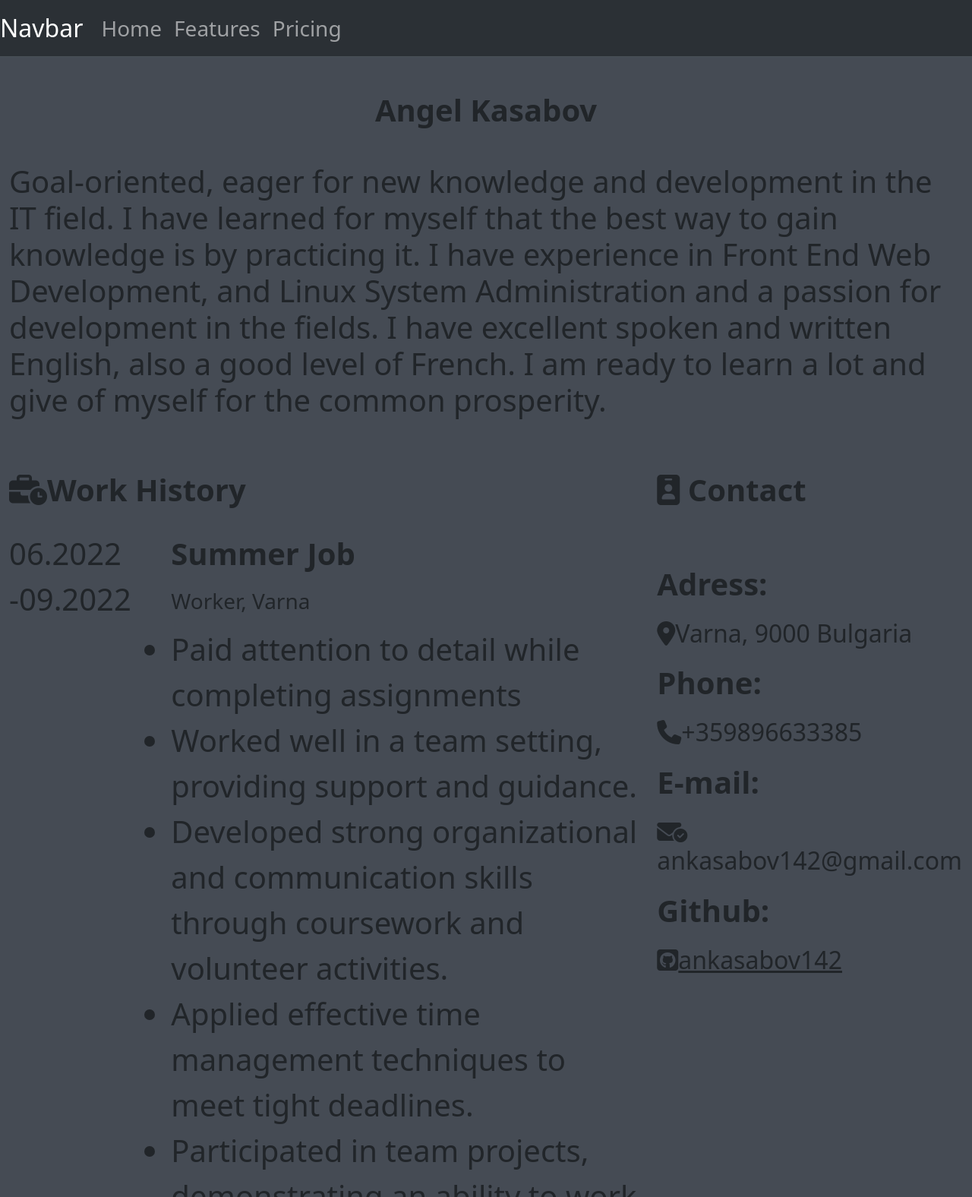
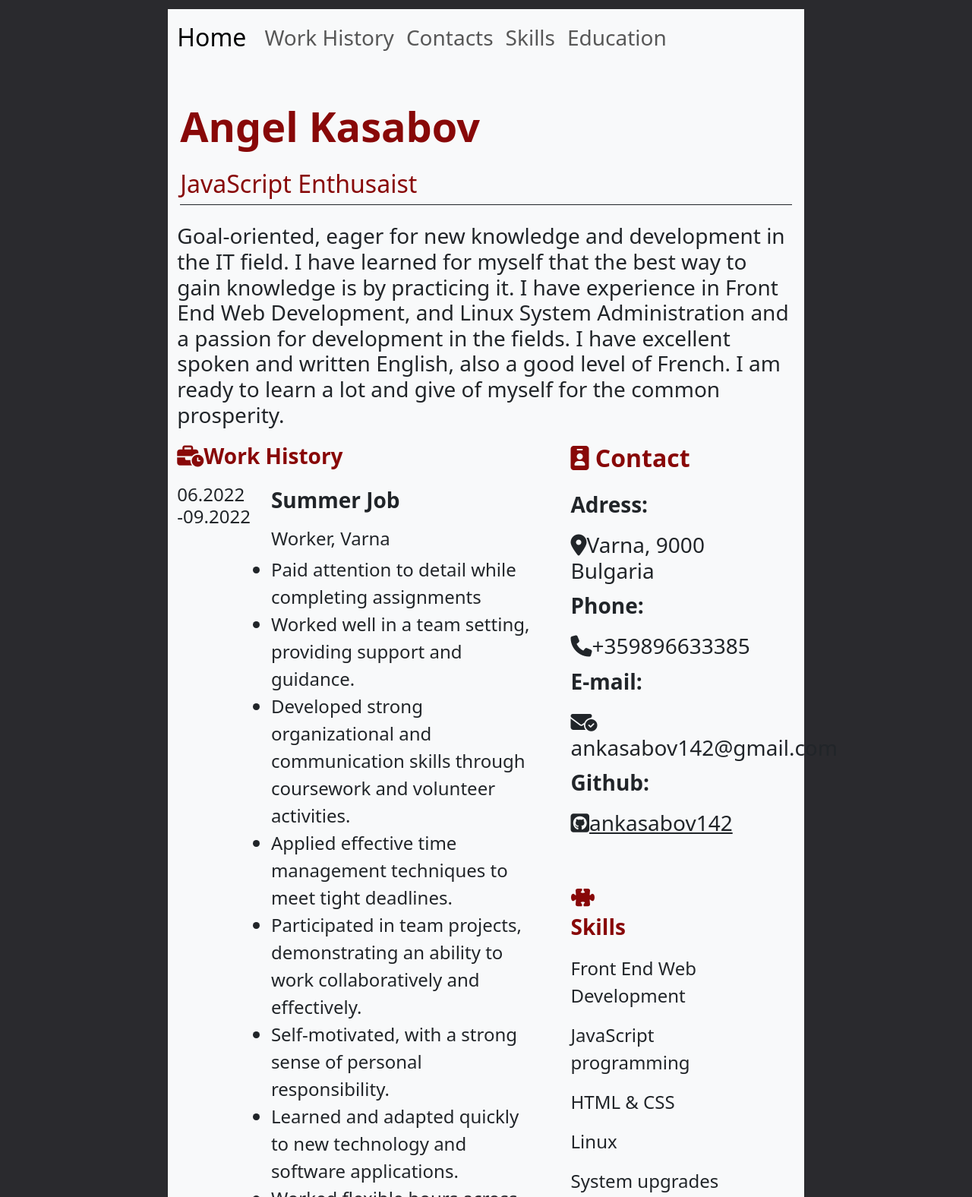
Before and after one commit to ankasabov142/Bootstrap_CV, a website: page index.html in a window 1280 px wide. Shown: the top 1576 px of the page at 76% size. Drawn offline with nearby package versions, Linux system fonts and the light colour scheme.

Commit message:
Updated html

```diff
--- a/index.html
+++ b/index.html
@@ -3,7 +3,7 @@
   <head>
     <meta charset="UTF-8" />
     <meta name="viewport" content="width=device-width, initial-scale=1.0" />
-    <title>Document</title>
+    <title>My Cv</title>
     <link
       rel="stylesheet"
       href="node_modules/bootstrap/dist/css/bootstrap.css"
@@ -11,99 +11,188 @@
     <link rel="stylesheet" href="style.css" />
   </head>
 
-  <body>
-    <nav class="navbar navbar-expand-lg bg-body-tertiary bg-dark border-bottom border-bottom-dark data-bs-theme border-bottom border-bottom-dark" data-bs-theme="dark"
+  <body class="col-8">
+    <nav class="navbar sticky-top navbar-expand-lg bg-body-tertiary">
       <div class="container-fluid">
-          <a class="navbar-brand fs-2" href="#">Navbar</a>
-          <button class="navbar-toggler" type="button" data-bs-toggle="collapse" data-bs-target="#navbarNav" aria-controls="navbarNav" aria-expanded="false" aria-label="Toggle navigation">
+        <a class="navbar-brand fs-2" href="#home">Home</a>
+        <button
+          class="navbar-toggler"
+          type="button"
+          data-bs-toggle="collapse"
+          data-bs-target="#navbarNav"
+          aria-controls="navbarNav"
+          aria-expanded="false"
+          aria-label="Toggle navigation"
+        >
           <span class="navbar-toggler-icon"></span>
         </button>
         <div class="collapse navbar-collapse" id="navbarNav">
           <ul class="navbar-nav">
             <li class="nav-item">
-                <a class="nav-link  fs-3" aria-current="page" href="#">Home</a>
+              <a class="nav-link fs-3" aria-current="page" href="#work"
+                >Work History</a
+              >
             </li>
             <li class="nav-item">
-                <a class="nav-link fs-3 " href="#">Features</a>
+              <a class="nav-link fs-3" href="#contact">Contacts</a>
             </li>
             <li class="nav-item">
-                <a class="nav-link fs-3" href="#">Pricing</a>
+              <a class="nav-link fs-3" href="#skills">Skills</a>
+            </li>
+            <li class="nav-item">
+              <a class="nav-link fs-3" href="#education">Education</a>
             </li>
           </ul>
         </div>
       </div>
     </nav>
-    <div class="container-fluid fs-1 fw-bold p-3 text-center">
-        <div class="row-">
-            <div class="col-12 mt-4">
-                <p>Angel Kasabov</p>
+    <div id="home" class="red fs-2 fw-bold p-3">
+      <div class="mt-4 border-bottom border-dark">
+        <p id="name">Angel Kasabov</p>
+        <h2>JavaScript Enthusaist</h2>
+      </div>
+    </div>
+    <div class="container">
+      <div class="row">
+        <div class="col-12 mt-2 mb-2">
+          <h3>
+            Goal-oriented, eager for new knowledge and development in the IT
+            field. I have learned for myself that the best way to gain knowledge
+            is by practicing it. I have experience in Front End Web Development,
+            and Linux System Administration and a passion for development in the
+            fields. I have excellent spoken and written English, also a good
+            level of French. I am ready to learn a lot and give of myself for
+            the common prosperity.
+          </h3>
+        </div>
       </div>
     </div>
 
+    <div class="row container-fluid align-items-start">
+      <div class="row col-8">
+        <div class="row">
+          <p id="work" style="height: fit-content" class="fw-bold fs-3 red">
+            <i class="fa-solid fa-business-time red"></i>Work History
+          </p>
 
-    </div>
-    <div class="container-fluid">
-        <div class="row">
-            <div class="col-12 mt-2 mb-2 "><h1>Goal-oriented, eager for new knowledge and development in the IT field. I have learned for myself
-        that the best way to gain knowledge is by practicing it. I have experience in Front End Web Development, and
-        Linux System Administration and a passion for development in the fields. I have excellent spoken and
-        written English, also a good level of French. I am ready to learn a lot and give of myself for the
-        common prosperity.</h1></div>
+          <div class="col-3"><h4>06.2022 -09.2022</h4></div>
+          <div class="col-9 fs-1">
+            <p class="fs-3 fw-bold">Summer Job</p>
+            <h4>Worker, Varna</h4>
+            <ul class="list-group">
+              <li class="list-group-item-dark fs-4 fs-4">
+                Paid attention to detail while completing assignments
+              </li>
+              <li class="list-group-item-dark fs-4">
+                Worked well in a team setting, providing support and guidance.
+              </li>
+              <li class="list-group-item-dark fs-4">
+                Developed strong organizational and communication skills through
+                coursework and volunteer activities.
+              </li>
+              <li class="list-group-item-dark fs-4">
+                Applied effective time management techniques to meet tight
+                deadlines.
+              </li>
+              <li class="list-group-item-dark fs-4">
+                Participated in team projects, demonstrating an ability to work
+                collaboratively and effectively.
+              </li>
+              <li class="list-group-item-dark fs-4">
+                Self-motivated, with a strong sense of personal responsibility.
+              </li>
+              <li class="list-group-item-dark fs-4">
+                Learned and adapted quickly to new technology and software
+                applications.
+              </li>
+              <li class="list-group-item-dark fs-4">
+                Worked flexible hours across night, weekend and holiday shifts.
+              </li>
+            </ul>
           </div>
         </div>
-    <div class="container-fluid">
+        <div class="row mt-5">
+          <div class="col-3">
+            <p id="education" class="fs-3 red fw-bold">
+              <i class="fa-solid fa-graduation-cap"></i>Education
+            </p>
+            <h4 class="mb-5">09.2019-Current</h4>
+
+            <h4>11.2021-Current</h4>
+          </div>
+
+          <div class="col-9">
+            <p class="fs-3 mt-5 fw-bold">High School Diploma</p>
+            <p class="fs-4 text-right">Fifth Language School "Johan Exarch"</p>
+
+            <p class="fs-3 fw-bold">Front End Web Development</p>
+            <p class="fs-4 text-right">
+              Software University - Distance Learning
+            </p>
+          </div>
+        </div>
+      </div>
+      <div class="col-4">
+        <p id="contact" class="fw-bold fs-2 red">
+          <i class="fa-solid red fa-id-badge"></i> Contact
+        </p>
+
+        <p class="fs-3 fw-bold">Adress:</p>
+        <h3><i class="fa-solid fa-location-dot"></i>Varna, 9000 Bulgaria</h3>
+        <p class="fs-3 fw-bold">Phone:</p>
+        <h3><i class="fa-solid fa-phone"></i>+359896633385</h3>
+        <p class="fs-3 fw-bold">E-mail:</p>
+        <h3>
+          <i class="fa-solid fa-envelope-circle-check"></i
+          >ankasabov142@gmail.com
+        </h3>
+        <p class="fs-3 fw-bold">Github:</p>
+        <h3>
+          <i class="fa-brands fa-square-github"></i
+          ><a href="https://github.com/ankasabov142" class="link-dark"
+            >ankasabov142</a
+          >
+        </h3>
         <div class="row">
-            <div class="col-8 fs-1 mt-5 mr-5 "><p class="fw-bold"><i class="fa-solid fa-business-time"></i>Work History<p></div>
-                <div class="col-4 fs-1 mt-5 mr-5"><p class="fw-bold"><i class="fa-solid fa-id-badge"></i> Contact</p></div>
+          <div class="col-4 fs-3 mt-5 fw-bold red">
+            <p id="skills">
+              <svg
+                class="red"
+                xmlns="http://www.w3.org/2000/svg"
+                width="31"
+                fill="currentColor"
+                class="bi bi-puzzle-fill"
+                viewBox="0 0 16 16"
+              >
+                <path
+                  d="M3.112 3.645A1.5 1.5 0 0 1 4.605 2H7a.5.5 0 0 1 .5.5v.382c0 .696-.497 1.182-.872 1.469a.459.459 0 0 0-.115.118.113.113 0 0 0-.012.025L6.5 4.5v.003l.003.01c.004.01.014.028.036.053a.86.86 0 0 0 .27.194C7.09 4.9 7.51 5 8 5c.492 0 .912-.1 1.19-.24a.86.86 0 0 0 .271-.194.213.213 0 0 0 .036-.054l.003-.01v-.008a.112.112 0 0 0-.012-.025.459.459 0 0 0-.115-.118c-.375-.287-.872-.773-.872-1.469V2.5A.5.5 0 0 1 9 2h2.395a1.5 1.5 0 0 1 1.493 1.645L12.645 6.5h.237c.195 0 .42-.147.675-.48.21-.274.528-.52.943-.52.568 0 .947.447 1.154.862C15.877 6.807 16 7.387 16 8s-.123 1.193-.346 1.638c-.207.415-.586.862-1.154.862-.415 0-.733-.246-.943-.52-.255-.333-.48-.48-.675-.48h-.237l.243 2.855A1.5 1.5 0 0 1 11.395 14H9a.5.5 0 0 1-.5-.5v-.382c0-.696.497-1.182.872-1.469a.459.459 0 0 0 .115-.118.113.113 0 0 0 .012-.025L9.5 11.5v-.003l-.003-.01a.214.214 0 0 0-.036-.053.859.859 0 0 0-.27-.194C8.91 11.1 8.49 11 8 11c-.491 0-.912.1-1.19.24a.859.859 0 0 0-.271.194.214.214 0 0 0-.036.054l-.003.01v.002l.001.006a.113.113 0 0 0 .012.025c.016.027.05.068.115.118.375.287.872.773.872 1.469v.382a.5.5 0 0 1-.5.5H4.605a1.5 1.5 0 0 1-1.493-1.645L3.356 9.5h-.238c-.195 0-.42.147-.675.48-.21.274-.528.52-.943.52-.568 0-.947-.447-1.154-.862C.123 9.193 0 8.613 0 8s.123-1.193.346-1.638C.553 5.947.932 5.5 1.5 5.5c.415 0 .733.246.943.52.255.333.48.48.675.48h.238l-.244-2.855z"
+                />
+              </svg>
+              Skills
+            </p>
+          </div>
+          <p class="fs-4">Front End Web Development</p>
+          <p class="fs-4">JavaScript programming</p>
+          <p class="fs-4">HTML & CSS</p>
+          <p class="fs-4">Linux</p>
+          <p class="fs-4">System upgrades</p>
+          <p class="fs-4">Program installations</p>
+          <p class="fs-4">Angular</p>
+          <p class="fs-4">Linux Environment</p>
+          <p class="fs-4">Git & Github</p>
+          <p class="fs-4">Bootstrap 5</p>
+        </div>
       </div>
     </div>
 
     <div class="container-fluid">
-        <div class="row">
-            <div class="col-2 fs-1 mt-2"><p>06.2022 -09.2022 </p></div>
-                <div class="col-6 fs-1 mt-2 mr-5">
-                    <p class="fs-1 fw-bold">Summer Job</p>
-                    <p><h3>Worker, Varna</h3></p>
-                    <ul class="list-group">
-                    <li class="list-group-item-dark">Paid attention to detail while completing
-                        assignments</li>
-                    <li class="list-group-item-dark">Worked well in a team setting, providing
-                        support and guidance.</li>
-                    <li class="list-group-item-dark">Developed strong organizational and
-                        communication skills through coursework and
-                        volunteer activities.</li>
-                    <li class="list-group-item-dark">Applied effective time management
-                        techniques to meet tight deadlines.</li>
-                    <li class="list-group-item-dark">Participated in team projects, demonstrating
-                        an ability to work collaboratively and
-                        effectively.</li>
-                    <li class="list-group-item-dark">Self-motivated, with a strong sense of personal
-                        responsibility.</li>
-                    <li class="list-group-item-dark">Learned and adapted quickly to new
-                        technology and software applications.</li>
-                    <li class="list-group-item-dark">Worked flexible hours across night, weekend
-                        and holiday shifts.</li>
-                  </ul>
+      <div class="row"></div>
     </div>
 
-
-                <div class="col-4 fs-1 mt-5 mr-5">
-                    <p class="fs-1 fw-bold">Adress:</p>
-                    <p><h2><i class="fa-solid fa-location-dot"></i>Varna, 9000 Bulgaria</h2></p>
-                    <p class="fs-1 fw-bold">Phone:</p>
-                    <p><h2><i class="fa-solid fa-phone"></i>+359896633385</h2></p>
-                    <p class="fs-1 fw-bold">E-mail:</p>
-                    <p><h2><i class="fa-solid fa-envelope-circle-check"></i>ankasabov142@gmail.com</h2></p>
-                    <p class="fs-1 fw-bold">Github:</p>
-                    <p><h2><i class="fa-brands fa-square-github"></i><a href="https://github.com/ankasabov142" class="link-dark">ankasabov142</a></h2></p>
-                </div>
-
-
-        </div>
-    </div>
-
-
-    <script src="https://kit.fontawesome.com/3f761f1484.js" crossorigin="anonymous"></script>
+    <script
+      src="https://kit.fontawesome.com/3f761f1484.js"
+      crossorigin="anonymous"
+    ></script>
     <script src="node_modules/bootstrap/dist/js/bootstrap.bundle.js"></script>
   </body>
 </html>
--- a/style.css
+++ b/style.css
@@ -1 +1,15 @@
-body{background-color:#454b54}
+html {
+  background-color: #2a2a2e;
+  padding: 12px;
+}
+body {
+  background-color: #f8f9fa;
+  margin: auto;
+}
+.red {
+  color: #880808;
+}
+
+#name {
+  font-size: 54px;
+}
```
Also changed, not shown: README.md (added). Lines whose indentation alone changed are shown as unchanged.
